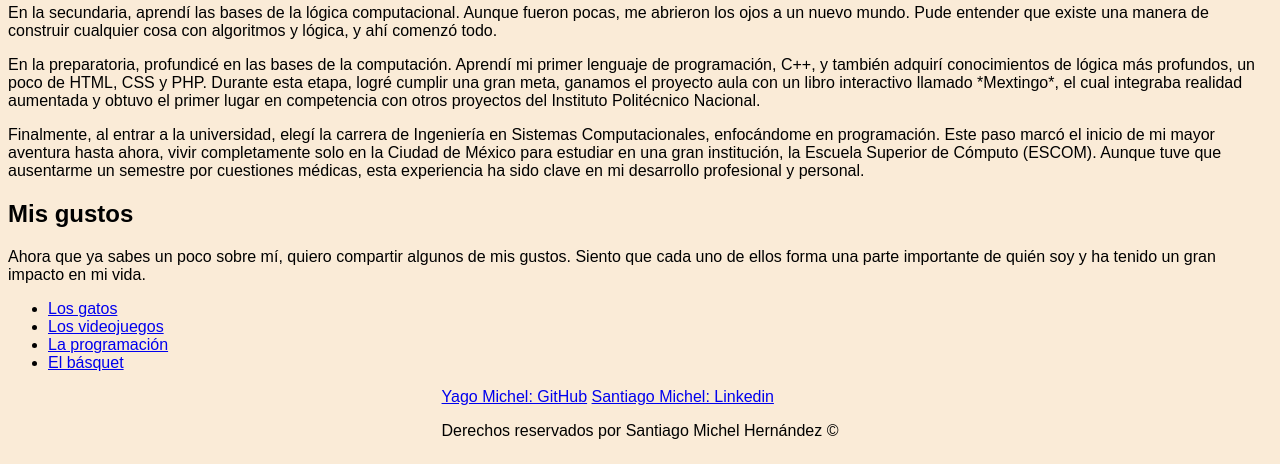
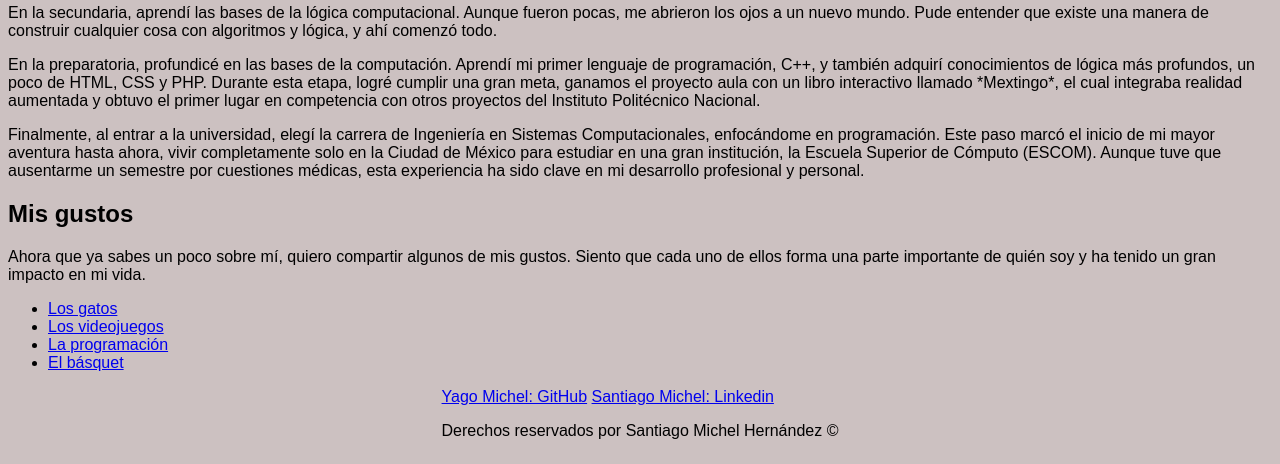
Before and after one commit to YagoMichel/HTML_Becalos1, a plain HTML site: page index.html in a window 1280 px wide. Shown: the part 571-1035 px from the top of the page. Drawn offline with Linux system fonts and the light colour scheme.

Commit message:
Modificando la pagina index

```diff
--- a/index.html
+++ b/index.html
@@ -6,7 +6,7 @@
     <title>Mi vida</title>
     <style>
         body {
-            background-color: antiquewhite;
+            background-color: rgb(204, 193, 193);
             display: flex;
             flex-direction: column;
             align-items: center;
```
